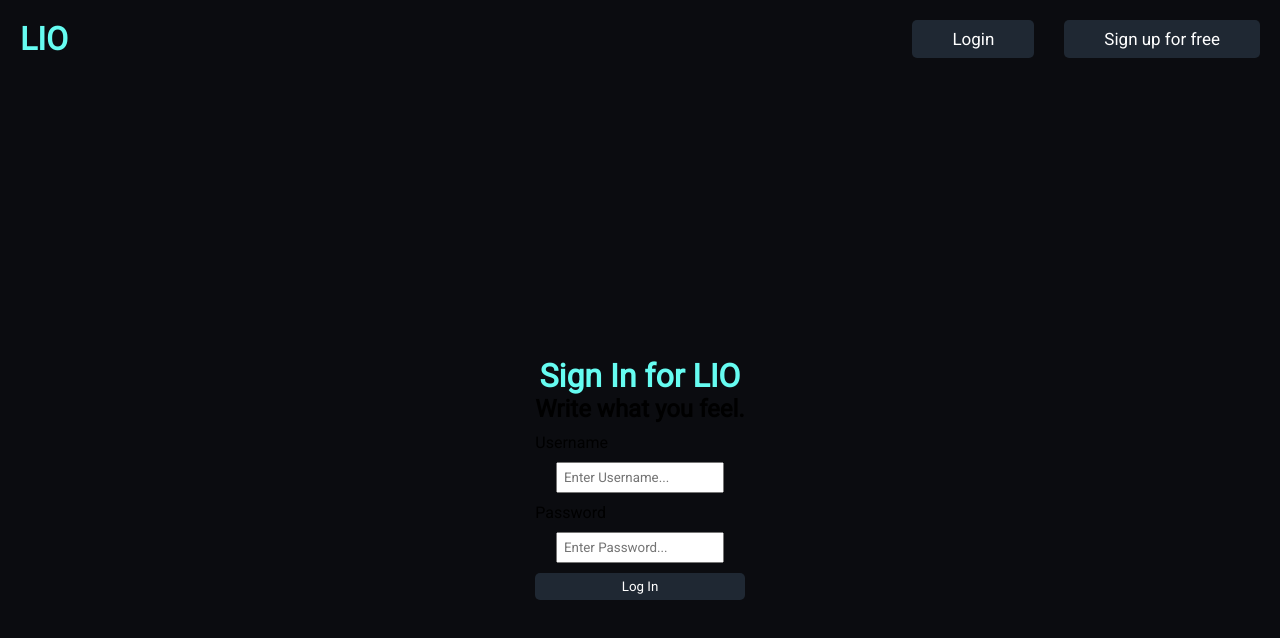
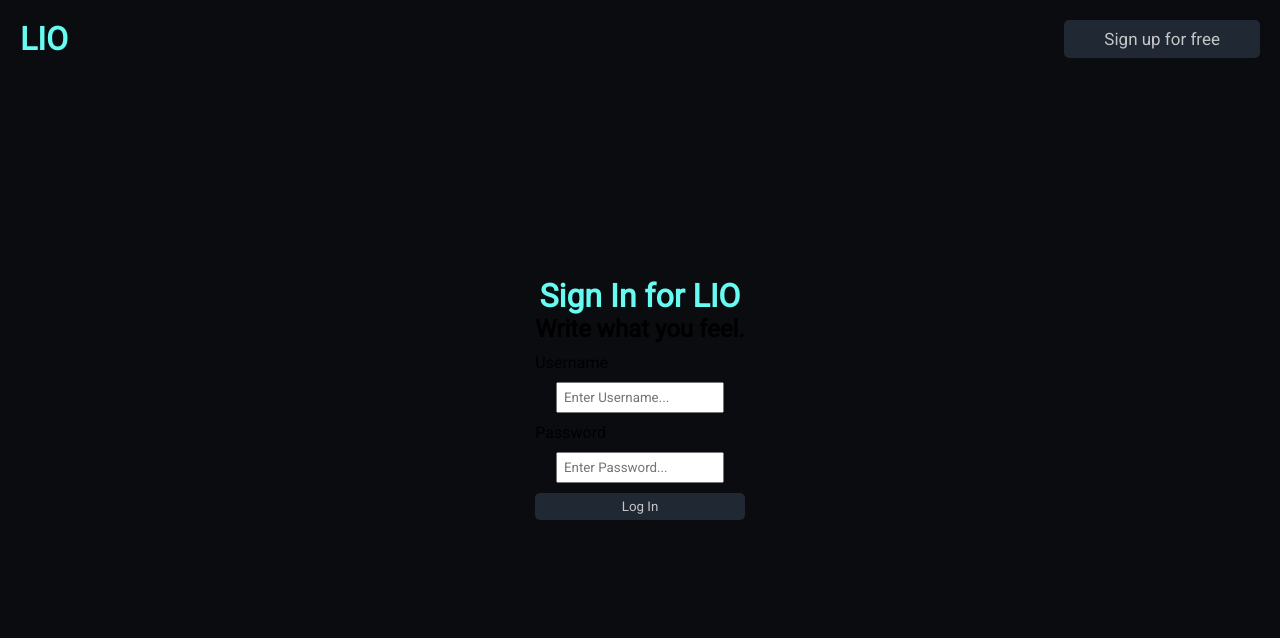
Before and after one commit to Manuel-heav/LIO, a React (Create React App) app in the folder client/: page /login in a window 1280 px wide. Shown: the top 638 px of the page. Built offline with nearby package versions, Linux system fonts and the light colour scheme.

Commit message:
it is coming together

```diff
--- a/client/src/App.css
+++ b/client/src/App.css
@@ -2,7 +2,7 @@
     --primaryColor: #66fcf1;
     --secondarycolor: #0b0c10;
     --teritaryColor: #1f2833;
-    --textColor:
+    --textColor: #c5c6c7;
 }
 *{
     margin: 0;
--- a/client/src/components/Login.jsx
+++ b/client/src/components/Login.jsx
@@ -6,7 +6,6 @@ const Login = () => {
       <div className="login__header">
         <h1>LIO</h1>
         <div className="login__btn__container">
-          <button className="smallBtn">Login</button>
           <button className="widerBtn">Sign up for free</button>
         </div>
       </div>
--- a/client/src/components/login.css
+++ b/client/src/components/login.css
@@ -2,7 +2,7 @@
     display: flex;
     align-items: center;
     justify-content: center;
-    height: 100vh;
+    height: 80vh;
 }
 
 .login__header{
@@ -18,12 +18,17 @@
     justify-content: space-between;
 }
 
+.smallBtn{
+    padding-left: 40px;
+    padding-right: 40px;
+    background: transparent;
+}
 
 .login__btn__container button{
     margin-left: 30px;
     font-size: 17px;
     background-color: var(--teritaryColor);
-    color: #fff;
+    color: var(--textColor);
     border: none;
     border-radius: 5px;
     cursor: pointer;
@@ -32,14 +37,15 @@
 .widerBtn{
     padding-left: 40px;
     padding-right: 40px;
+    transition: .5s;
 }
 
-.smallBtn{
-    padding-left: 40px;
-    padding-right: 40px;
-    background: transparent;
-    color: #000;
+.widerBtn:hover{
+    background-color: var(--primaryColor);
+    color: var(--teritaryColor)
 }
+
+
 .login__container{
     padding: 30px;
     border-radius: 10px;
@@ -63,7 +69,7 @@ form button{
     margin-top: 10px;
     padding: 6px;
     background-color: var(--teritaryColor);
-    color: #fff;
+    color: var(--textColor);
     border: none;
     border-radius: 5px;
     cursor: pointer;
```
